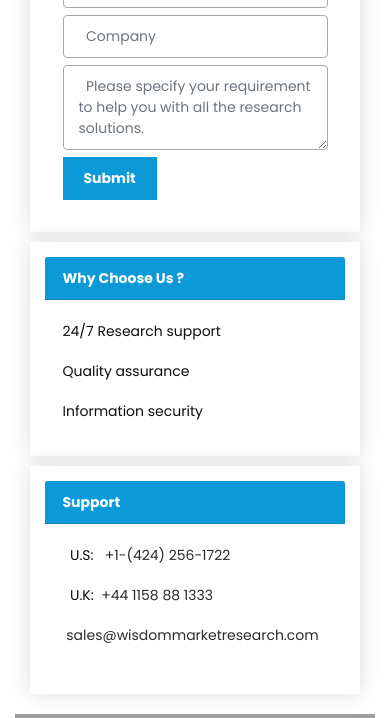
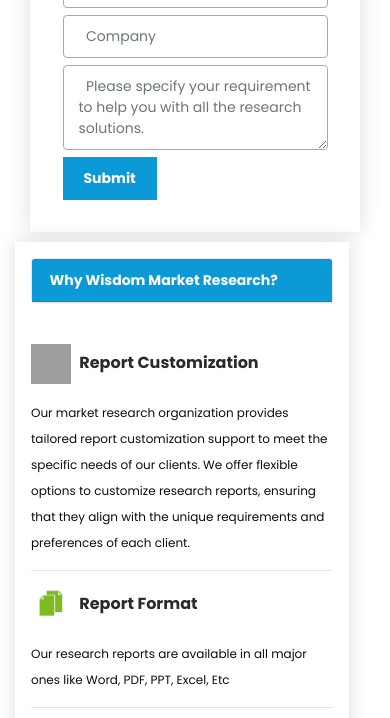
Before and after one commit to riteshm321/wmr_website, a Django app: page /industry-analysis/request-inquiry/1/ in a window 390 px wide. Shown: the part 693-1411 px from the top of the page. Run offline with Django 3.2, Linux system fonts and the light colour scheme; data comes from the database, SQL or seed files in the repository; some libraries are stand-ins or nearby versions; grey boxes are pictures that could not be loaded.

Commit message:
lead page refactor

```diff
--- a/templates/report/request-inquiry.html
+++ b/templates/report/request-inquiry.html
@@ -1,7 +1,7 @@
 
 
 {% extends 'base.html'%}
-
+{% load static %}
 {% block title %} Inquiry Before Buying | Affluence Market Report {% endblock %}
 
 {% block body %}
@@ -44,37 +44,86 @@
 					  </div>
 					</div>
         </div>
-        <div class="col-lg-4 col-md-8 col-sm-12">
-          <div class="card">
-                  <div class="card-header" style="background-color:#0b9ad7;color:white">
-                      <strong>Why Choose Us ?</strong>
-                  </div>
-                  <div class="card-body" >
+        <style>
+    .callout {
+      font-size: 15px;
+      color: #444;
+      border: 1px solid #fff;
+      background-color: #fff;
+    }
 
-                      <p class="card-text">24/7 Research support</p>
-                      <p class="card-text">Quality assurance</p>
-                      <p class="card-text">Information security</p>
+    .panel-heading {
+      text-align: left;
+      font-size: 17px;
+    }
 
+    h3 {
+      font-size: 20px;
+    }
 
+    p {
+      font-size: 16px;
+    }
 
-                  </div>
-          </div>
-              <div class="card">
-                  <div class="card-header" style="background-color:#0b9ad7;color:white">
-                      <strong>Support</strong>
-                  </div>
-                  <div class="card-body" >
- <p><i class="icon-phone"></i>&nbsp; U.S: <a href="tel:+1-424-256-1722">&nbsp; +1-(424) 256-1722</a></p>
-						  <p><i class="icon-phone"></i>&nbsp; U.K:<a href="tel:+44 1158 88 1333">&nbsp; +44 1158 88 1333</a></h5></p>
+    @media (max-width: 768px) {
+      .callout {
+        font-size: 12px;
+      }
 
-						  <p><i class="icon-envelope"></i><a href='mailto:sales@wisdommarketresearch.com'> &nbsp;<span class="__cf_email__" >sales@wisdommarketresearch.com</span></a></p>
+      .panel-heading {
+        font-size: 15px;
+        background-color:#0b9ad7;
+      }
 
+      h3 {
+        font-size: 18px;
+      }
 
+      p {
+        font-size: 14px;
+      }
+    }
 
+    @media (max-width: 480px) {
+      .callout {
+        font-size: 10px;
+      }
 
-                  </div>
-          </div>
-        </div>
+      .panel-heading {
+        font-size: 12px;
+      }
+
+      h3 {
+        font-size: 16px;
+      }
+
+      p {
+        font-size: 12px;
+      }
+    }
+  </style>
+
+  <div class="card callout mobileuifont" style="width: 334px;">
+    <div class="panel-group" id="reletedreports">
+      <div class="panel panel-primary">
+        <div class="card-header" style="background-color:#0b9ad7;color:white;"><b>Why Wisdom Market Research?</b></div>
+      </div>
+      <br>
+      <div>
+        <h3><img src="{% static 'images/report_customisation.png' %}" style="height:40px;width:40px;">&nbsp;&nbsp;<strong>Report Customization</strong></h3>
+        <p>Our market research organization provides tailored report customization support to meet the specific needs of our clients. We offer flexible options to customize research reports, ensuring that they align with the unique requirements and preferences of each client.</p>
+        <hr>
+        <h3><img src="{% static 'images/report_format.png' %}" style="height:40px;width:40px;"> &nbsp;<strong>Report Format</strong></h3>
+        <p>Our research reports are available in all major ones like Word, PDF, PPT, Excel, Etc</p>
+        <hr>
+        <h3><img src="{% static 'images/post_purchase_support.png' %}" style="height:40px;width:40px;">&nbsp;&nbsp;<strong>Post Purchase Support</strong></h3>
+        <p>We prioritize client satisfaction by offering comprehensive post-purchase support, assisting with inquiries and providing guidance to maximize the value of our research services.</p>
+        <hr>
+        <h3><img src="{% static 'images/bestinclass.png' %}" style="height:40px;width:40px;">&nbsp;&nbsp;<strong>Best in Class</strong></h3>
+        <p>Our market research organization delivers top-notch, high-quality reports to our clients. With meticulous attention to detail, comprehensive analysis, and accurate data interpretation, we ensure that our reports are reliable, insightful, and provide valuable information for strategic decision-making.</p>
+      </div>
+    </div>
+  </div>
     </div>
 </div>
 
```
Also changed, not shown: templates/report/request-discount.html (+72 -23 lines), templates/report/request-sample.html (+104 -23 lines).
